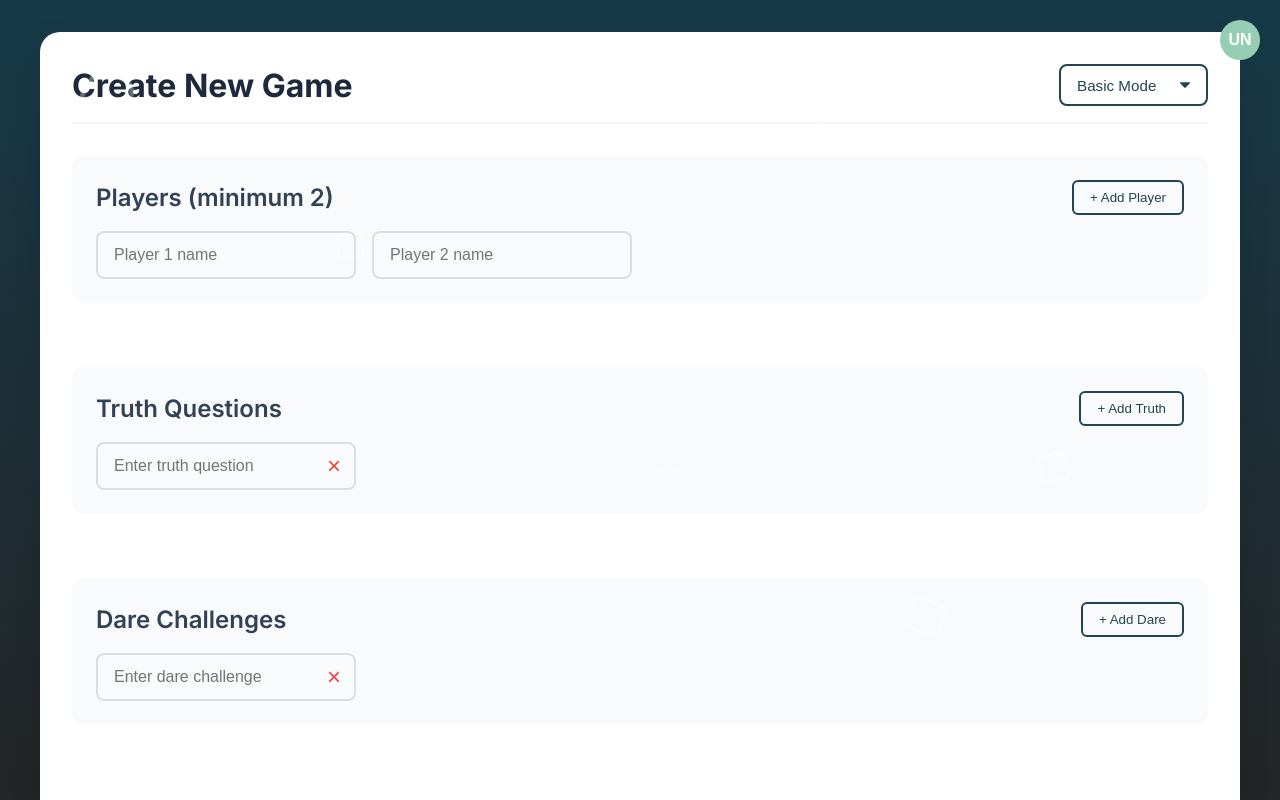
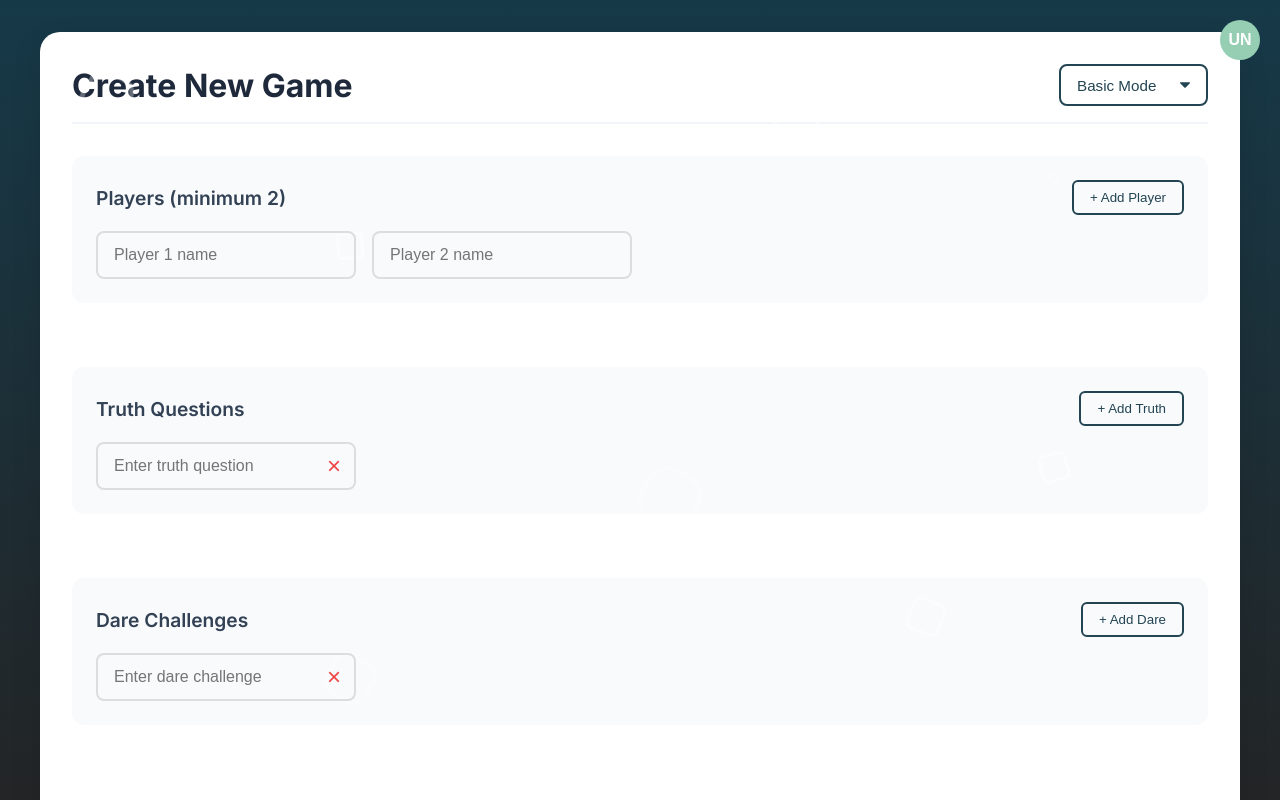
Before and after one commit to ankit-kaushal/Truth-and-Dare, a Next.js app: page /game in a window 1280 px wide. Built offline with nearby package versions, Linux system fonts and the light colour scheme.

Commit message:
style fix

```diff
--- a/ui/CreateGame/styles.module.css
+++ b/ui/CreateGame/styles.module.css
@@ -74,7 +74,7 @@
 }
 
 .section_title {
-  font-size: 1.5rem;
+  font-size: 1.2rem;
   color: #334155;
   font-weight: 600;
 }
--- a/ui/ProfileButton/styles.module.css
+++ b/ui/ProfileButton/styles.module.css
@@ -32,7 +32,7 @@
   border-radius: 8px;
   box-shadow: 0 4px 12px rgba(0, 0, 0, 0.1);
   min-width: 120px;
-  padding: 0.5rem;
+  padding: 0.2rem;
 }
 
 .logout_button {
```
